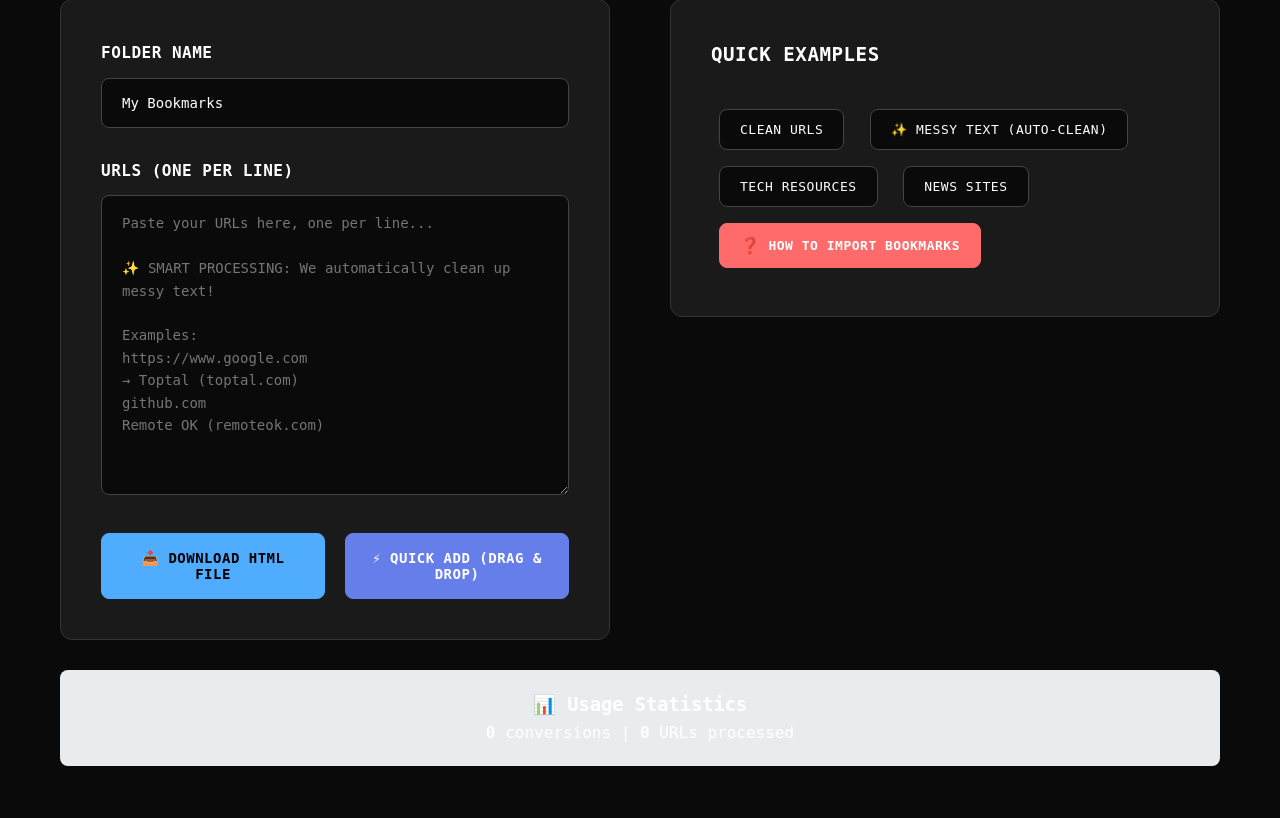
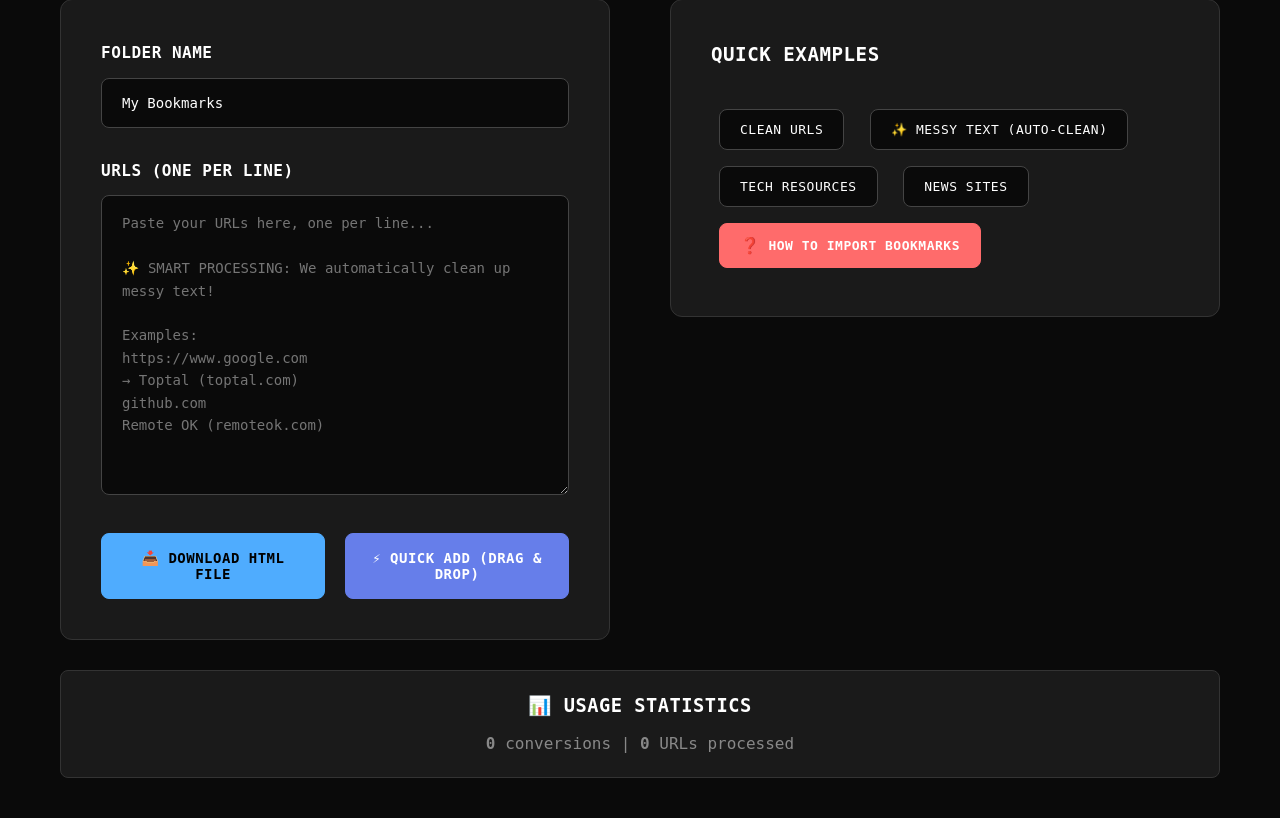
Before and after one commit to harish-govindasamy/bookmark-converter, a Flask app: page / in a window 1280 px wide. Shown: the part 407-1225 px from the top of the page. Before the commit the page ends 1173 px from the top, so only its background shows below. Run offline with Flask 3, Linux system fonts and the light colour scheme; data that the repository does not hold is empty.

Commit message:
Fix usage statistics text color contrast - make text visible on dark background

```diff
--- a/templates/index.html
+++ b/templates/index.html
@@ -711,6 +711,29 @@
             color: #6c757d;
             margin: 10px 0 0 0;
             line-height: 1.5;
+        }
+
+        .stats {
+            margin-top: 30px;
+            padding: 20px;
+            background: #1a1a1a;
+            border: 1px solid #333;
+            border-radius: 8px;
+            text-align: center;
+        }
+
+        .stats h3 {
+            margin-bottom: 10px;
+            color: #fff;
+            font-weight: 600;
+            text-transform: uppercase;
+            letter-spacing: 0.5px;
+        }
+
+        .stats p {
+            color: #888;
+            margin: 0;
+            font-family: 'IBM Plex Mono', monospace;
         }
 
         /* Responsive Design */
```
